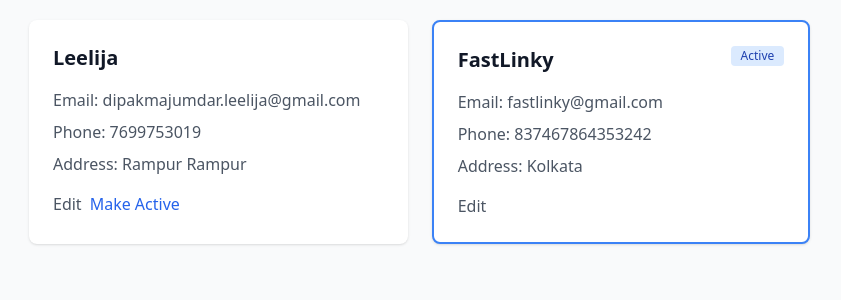
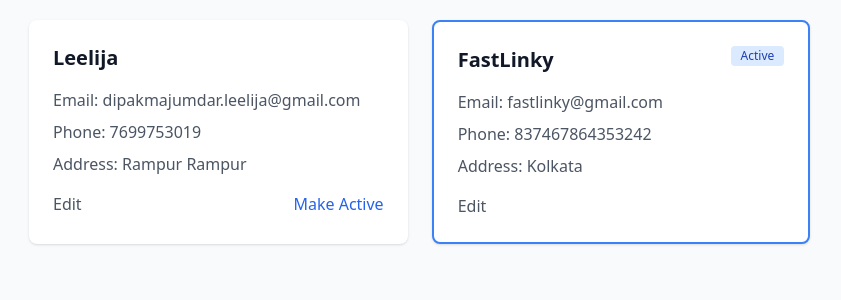
Before and after one commit to leelija-dev/billzee, a Django app: page /users/profiles/ in a window 1280 px wide. Shown: the part 172-472 px from the top of the page, without its empty margins (19-860 px from the left). Run offline with Django 4.2, Linux system fonts and the light colour scheme; a user stored in the database is signed in; data comes from the database, SQL or seed files in the repository; both versions use the stored data as it was after the commit; some libraries are stand-ins or nearby versions.

Commit message:
modify profile list

```diff
--- a/users/templates/users/profile_list.html
+++ b/users/templates/users/profile_list.html
@@ -24,7 +24,7 @@
                     <p><span class="font-medium">Phone:</span> {{ profile.phone_number|default:"-" }}</p>
                     <p><span class="font-medium">Address:</span> {{ profile.address|default:"-" }}</p>
                 </div>
-                <div class="mt-4 flex gap-2">
+                <div class="mt-4 flex justify-between">
                     <a href="{% url 'users:profile_edit' profile.pk %}" class="text-gray-600 hover:text-gray-900 font-medium">
                         Edit
                     </a>
```
Also changed, not shown: db.sqlite3.
